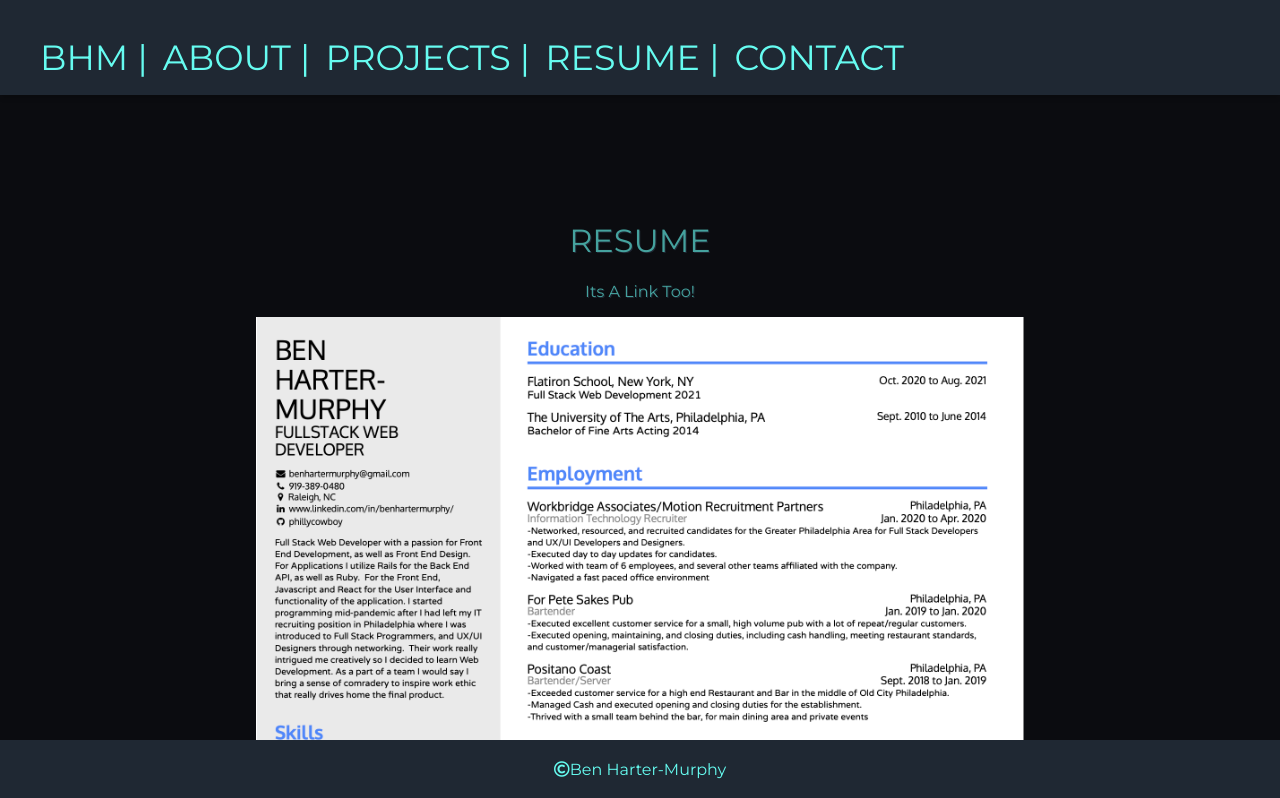
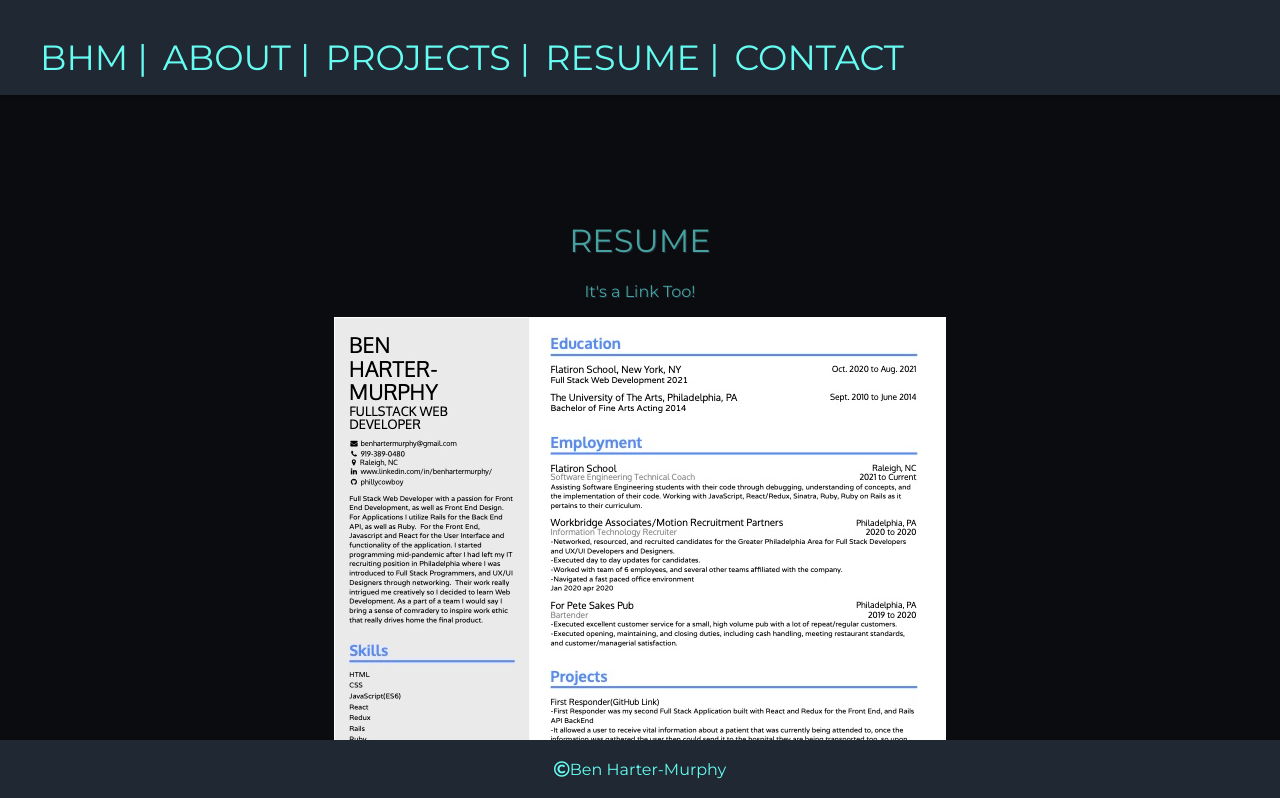
Before and after one commit to phillycowboy/benhartermurphy, a React (Create React App) app: page /resume in a window 1280 px wide. Shown: the top 798 px of the page. Built offline with nearby package versions, Linux system fonts and the light colour scheme; a web font is replaced by a local one.

Commit message:
updated resume for resume component

```diff
--- a/src/components/Resume.js
+++ b/src/components/Resume.js
@@ -1,12 +1,13 @@
 import React, {Component} from 'react';
+// import resume from 'bhm-portfolio/public/bhm_creddle_res_oct2021 copy.jpg'
 
 class Resume extends Component{
     render(){
         return(
             <div id="resume">
                 <h1>RESUME</h1>
-                <p>Its A Link Too!</p>
-                <a href="https://resume.creddle.io/resume/ikk1mkeet2m"><img src="resume screen shot.png" alt="resume"/></a><br></br>
+                <p>It's a Link Too!</p>
+                <a href="https://resume.creddle.io/resume/ikk1mkeet2m"><img src="bhm_creddle_res_oct2021 copy.jpg" alt="resume"/></a><br></br>
             </div>
         )
     }
```
Also changed, not shown: public/bhm_creddle_res_oct2021 copy.jpg (added).
